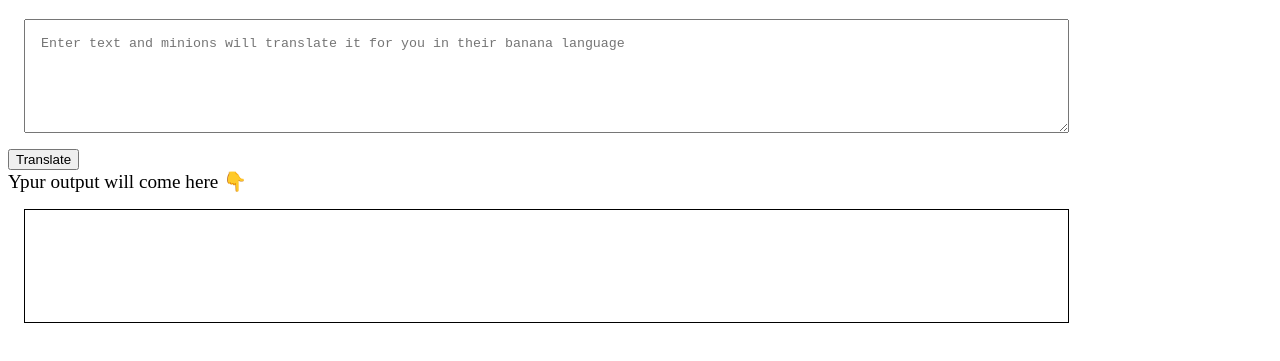
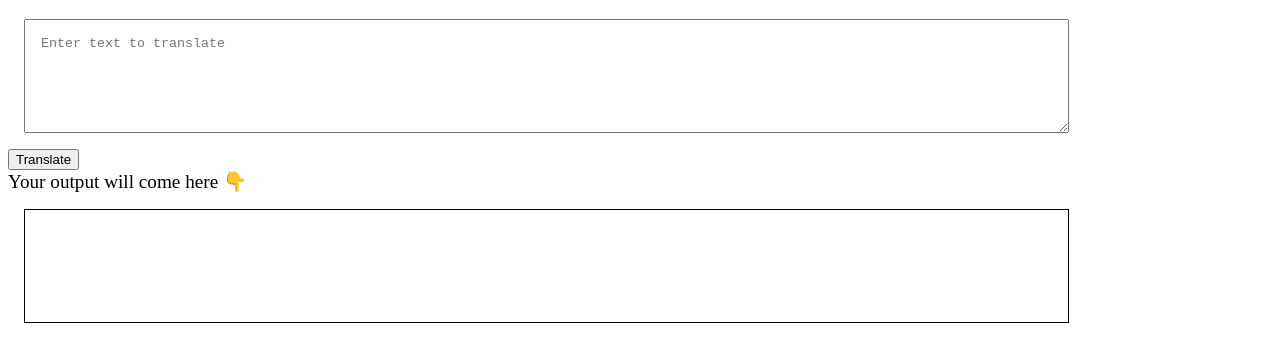
Before and after one commit to linkinsunil/translation-piglets, a plain HTML site: page index.html in a window 1280 px wide. Shown: the part 61-422 px from the top of the page. Drawn offline with Linux system fonts and the light colour scheme.

Commit message:
Update index.html

```diff
--- a/index.html
+++ b/index.html
@@ -27,10 +27,10 @@
 <body>
     <h1> Pig latin translation :p :)</h1>
     <textarea id="txt-input"
-        placeholder="Enter text and minions will translate it for you in their banana language"></textarea>
+        placeholder="Enter text to translate"></textarea>
     <button id="btn-translate">Translate</button>
 
-    <div style="font-size: larger;"> Ypur output will come here 👇</div>
+    <div style="font-size: larger;"> Your output will come here 👇</div>
     <div id="output"></div>
     <script src="app.js" type="text/javascript"></script>
 </body>
```
